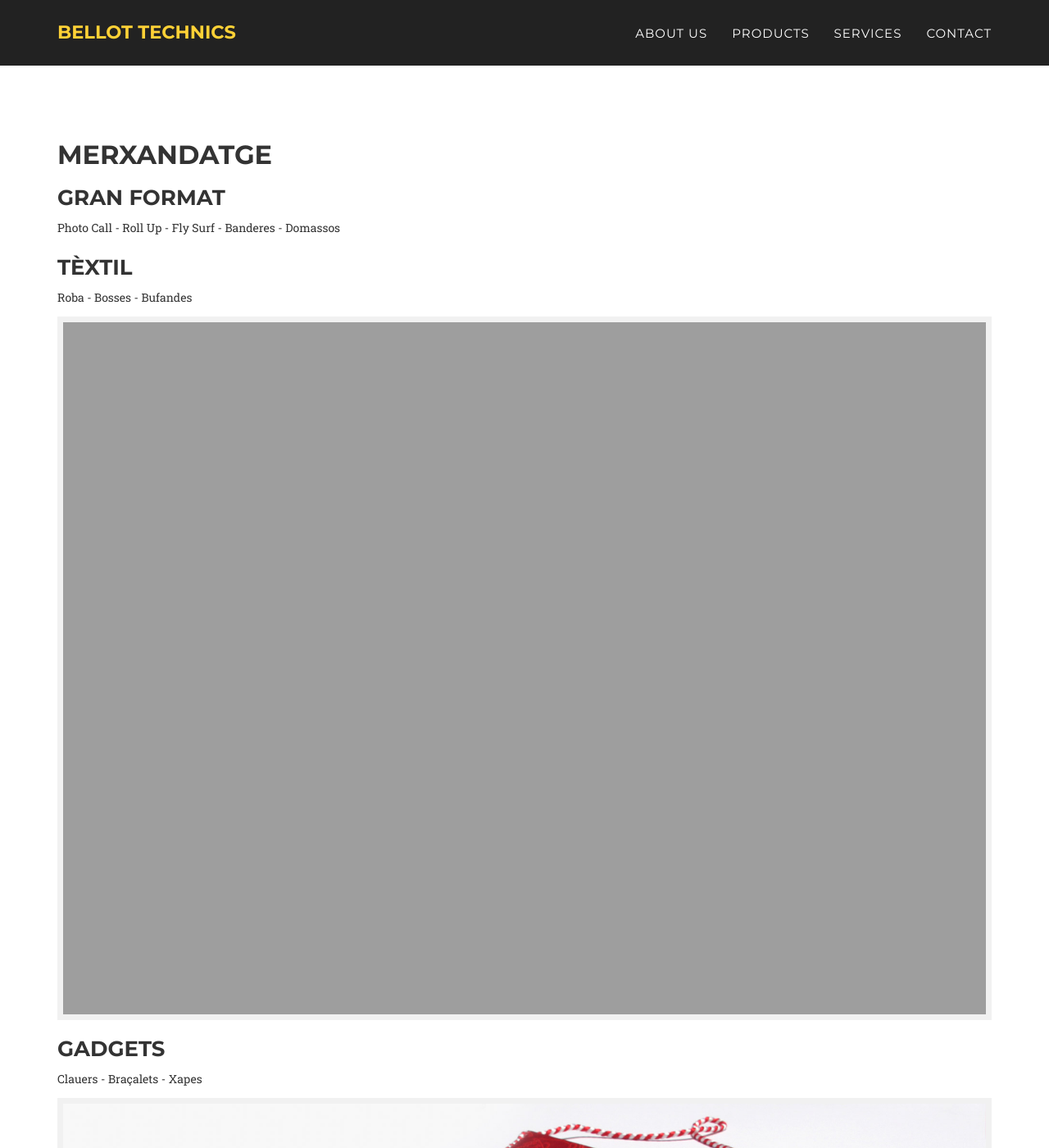
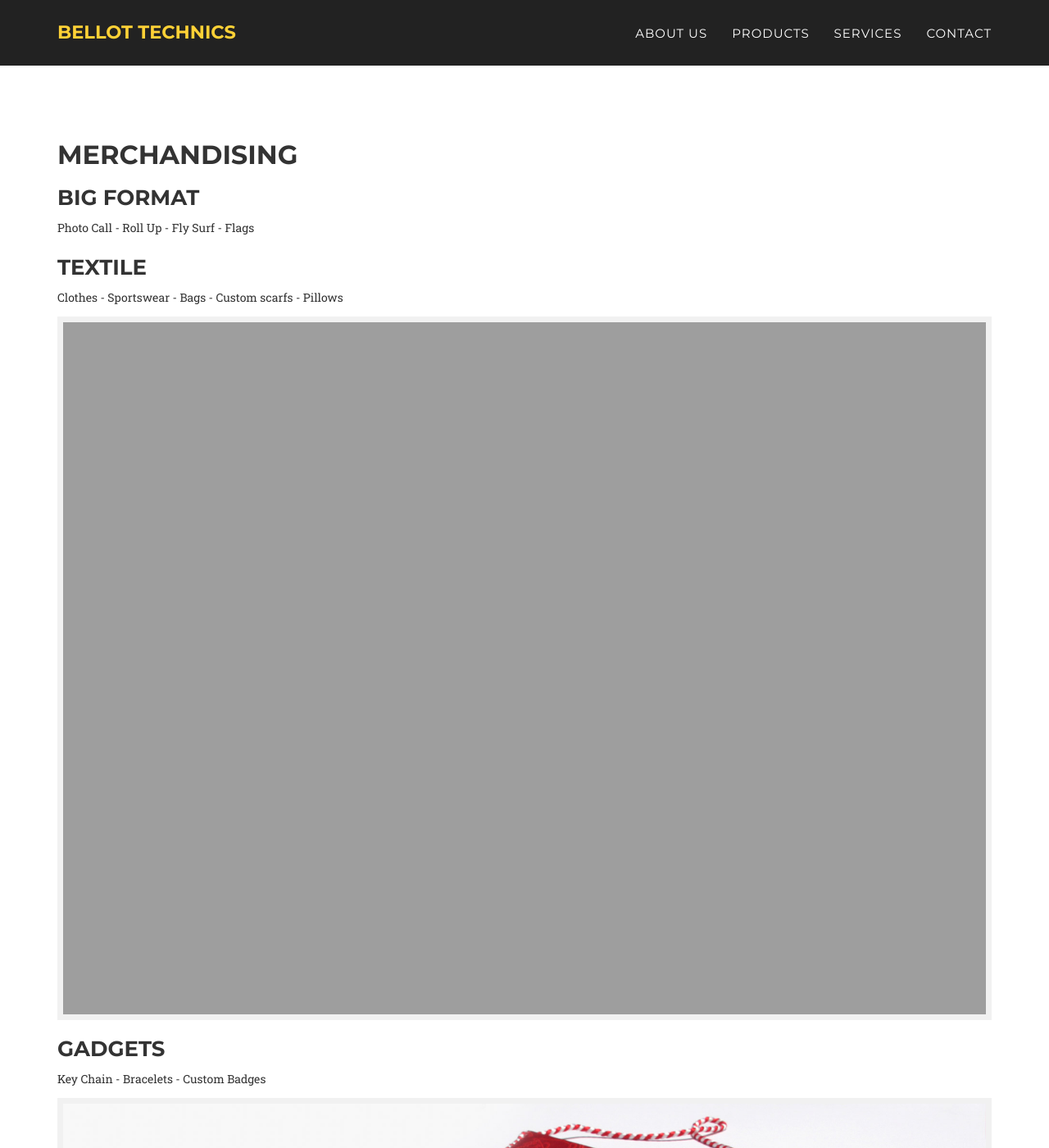
Before and after one commit to Bellot2020/bellottechnics, a Jekyll site: the page built from en/_posts/2020-01-01-merchandising.md, in a window 1280 px wide and 1400 px high. Shown: the whole window at 82% size. Built offline with Jekyll 4.4.1, drawn with Linux system fonts in a browser that asks for light colours; some web fonts are replaced; some of the changed text lies outside the part shown.

Commit message:
Update 2020-01-01-merchandising.md

```diff
--- a/en/_posts/2020-01-01-merchandising.md
+++ b/en/_posts/2020-01-01-merchandising.md
@@ -28,27 +28,27 @@ redirect_from:
   - /en/productos/e-packaging.html
 permalink: en/merchandising.html
 
-title: Merxandatge
+title: Merchandising
 img: merchandising.png
 thumbnail: merchandising-thumbnail.png
 description:
 ---
-## Merxandatge
+## Merchandising
 
-### Gran format
-Photo Call - Roll Up - Fly Surf - Banderes - Domassos
+### Big format
+Photo Call - Roll Up - Fly Surf - Flags
 
-### Tèxtil
-Roba - Bosses - Bufandes
+### Textile
+Clothes - Sportswear - Bags - Custom scarfs - Pillows
 
-![Merxandatge Tèxtil]({{ site.url }}/en/img/merchandising-1.png "Merxandatge Tèxtil")
+![Custom Textile]({{ site.url }}/en/img/merchandising-1.png "Custom Textile")
 
 ### Gadgets
-Clauers - Braçalets - Xapes
+Key Chain - Bracelets - Custom Badges
 
-![Merxandatge Gadgets]({{ site.url }}/en/img/merchandising-2.jpg "Merxandatge Gadgets")
+![Gadgets]({{ site.url }}/en/img/merchandising-2.jpg "Gadgets")
 
-### Galeria d'imatges
+### Image Gallery
 
 ![Merxandatge Gadgets]({{ site.url }}/en/img/merchandising-3.jpg "Merxandatge Gadgets")
 
```
